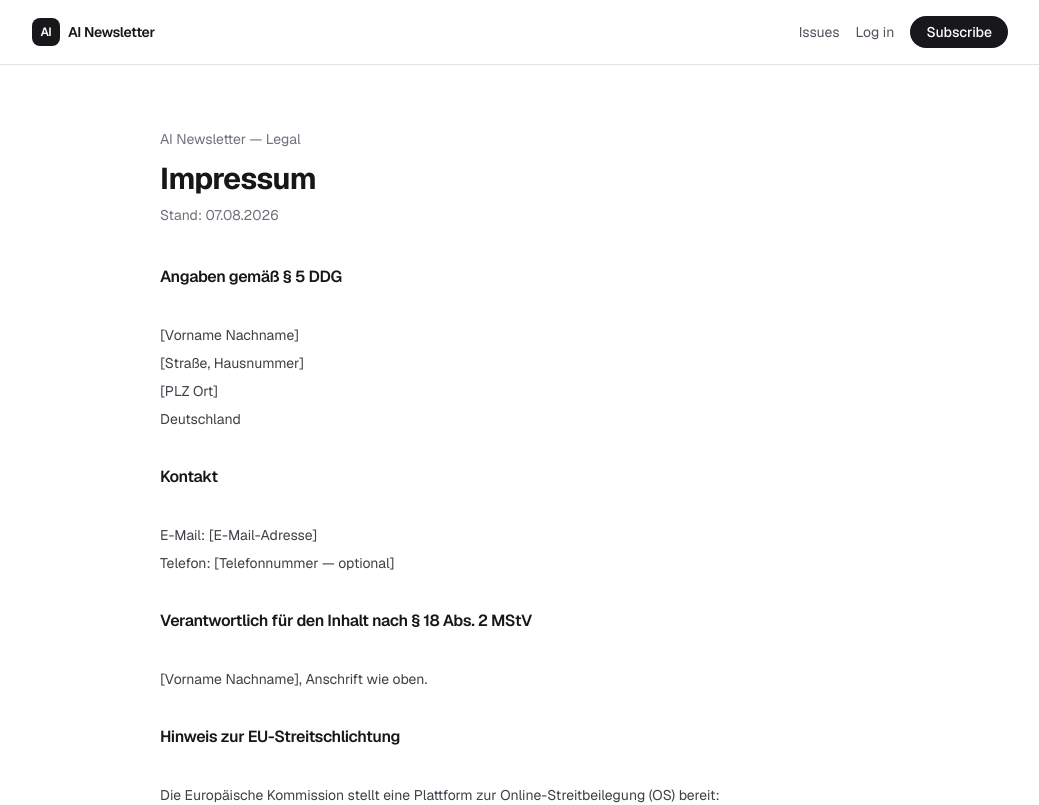
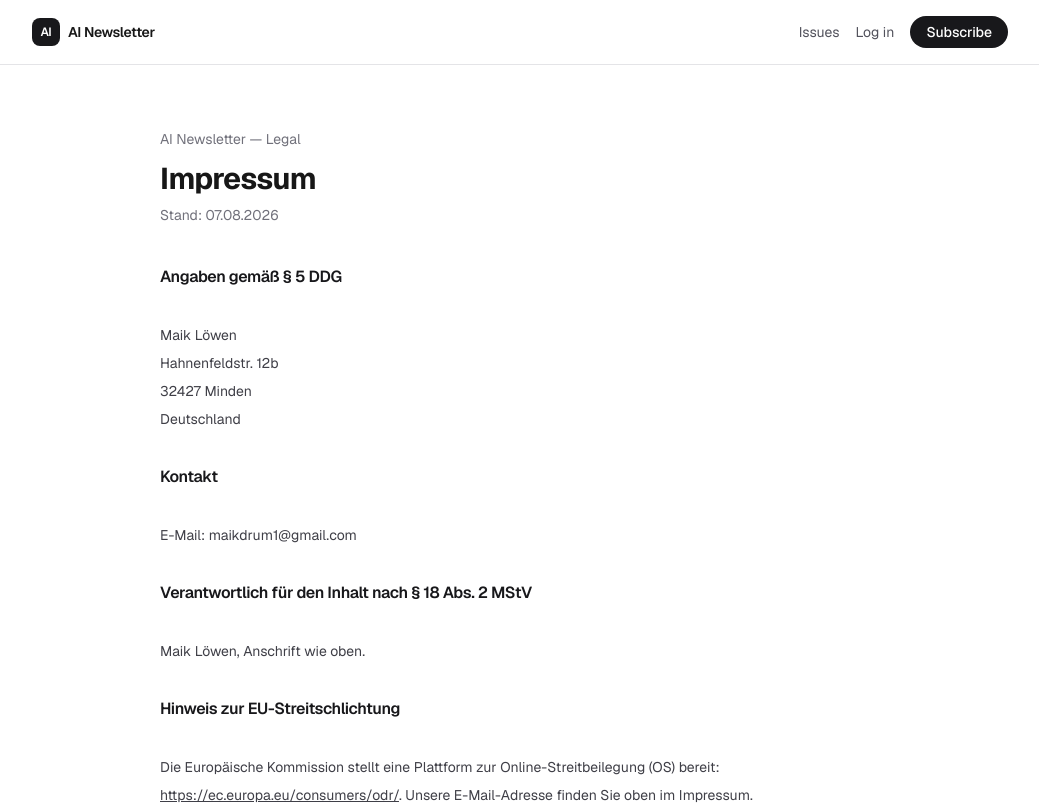
Before and after one commit to NurmagomedovMaikl/ai-newsletter, a Next.js app: page /legal/imprint in a window 1280 px wide. Shown: the top 805 px of the page, without its empty margins (120-1159 px from the left). Built offline with nearby package versions, Linux system fonts and the light colour scheme; no server answers.

Commit message:
chore(legal): Maik Löwen Daten eingetragen

```diff
--- a/src/app/legal/imprint/page.tsx
+++ b/src/app/legal/imprint/page.tsx
@@ -8,24 +8,22 @@ export default function ImprintPage() {
     <LegalPage title="Impressum" updated="07.08.2026">
       <h2>Angaben gemäß § 5 DDG</h2>
       <p>
-        [Vorname Nachname]
+        Maik Löwen
         <br />
-        [Straße, Hausnummer]
+        Hahnenfeldstr. 12b
         <br />
-        [PLZ Ort]
+        32427 Minden
         <br />
         Deutschland
       </p>
 
       <h2>Kontakt</h2>
       <p>
-        E-Mail: [E-Mail-Adresse]
-        <br />
-        Telefon: [Telefonnummer — optional]
+        E-Mail: maikdrum1@gmail.com
       </p>
 
       <h2>Verantwortlich für den Inhalt nach § 18 Abs. 2 MStV</h2>
-      <p>[Vorname Nachname], Anschrift wie oben.</p>
+      <p>Maik Löwen, Anschrift wie oben.</p>
 
       <h2>Hinweis zur EU-Streitschlichtung</h2>
       <p>
--- a/src/app/legal/privacy/page.tsx
+++ b/src/app/legal/privacy/page.tsx
@@ -10,13 +10,13 @@ export default function PrivacyPage() {
       <p>
         Verantwortlicher im Sinne der Datenschutz-Grundverordnung (DSGVO):
         <br />
-        [Vorname Nachname]
+        Maik Löwen
         <br />
-        [Straße, Hausnummer]
+        Hahnenfeldstr. 12b
         <br />
-        [PLZ Ort]
+        32427 Minden
         <br />
-        E-Mail: [E-Mail-Adresse]
+        E-Mail: maikdrum1@gmail.com
       </p>
 
       <h2>2. Überblick über die Datenverarbeitung</h2>
@@ -104,7 +104,7 @@ export default function PrivacyPage() {
         <li>Widerruf erteilter Einwilligungen mit Wirkung für die Zukunft</li>
       </ul>
       <p>
-        Zur Ausübung Ihrer Rechte genügt eine E-Mail an [E-Mail-Adresse]. Sie haben außerdem das
+        Zur Ausübung Ihrer Rechte genügt eine E-Mail an maikdrum1@gmail.com. Sie haben außerdem das
         Recht, sich bei einer Datenschutz-Aufsichtsbehörde zu beschweren (Art. 77 DSGVO).
       </p>
 
--- a/src/app/legal/terms/page.tsx
+++ b/src/app/legal/terms/page.tsx
@@ -9,8 +9,9 @@ export default function TermsPage() {
       <h2>1. Geltungsbereich</h2>
       <p>
         Diese Allgemeinen Geschäftsbedingungen (AGB) gelten für die Nutzung des Onlinedienstes
-        „AI Newsletter“ (nachfolgend „Dienst“), angeboten von [Vorname Nachname], [Straße,
-        Hausnummer], [PLZ Ort] (nachfolgend „Anbieter“), über die Website [Website-URL].
+        „AI Newsletter“ (nachfolgend „Dienst“), angeboten von Maik Löwen, Hahnenfeldstr. 12b,
+        32427 Minden (nachfolgend „Anbieter“), über die Website
+        https://ai-newsletter-sage.vercel.app.
       </p>
 
       <h2>2. Vertragsgegenstand</h2>
@@ -106,7 +107,7 @@ export default function TermsPage() {
         Es gilt das Recht der Bundesrepublik Deutschland unter Ausschluss des UN-Kaufrechts. Ist die
         Nutzerin bzw. der Nutzer Verbraucher, bleibt die zwingende Anwendbarkeit des Rechts des
         Staates, in dem sie bzw. er ihren bzw. seinen gewöhnlichen Aufenthalt hat, unberührt. Für
-        Klagen des Anbieters gegen Kaufleute ist [Ort] Gerichtsstand.
+        Klagen des Anbieters gegen Kaufleute ist Minden Gerichtsstand.
       </p>
 
       <h2>10. Streitschlichtung</h2>
```
